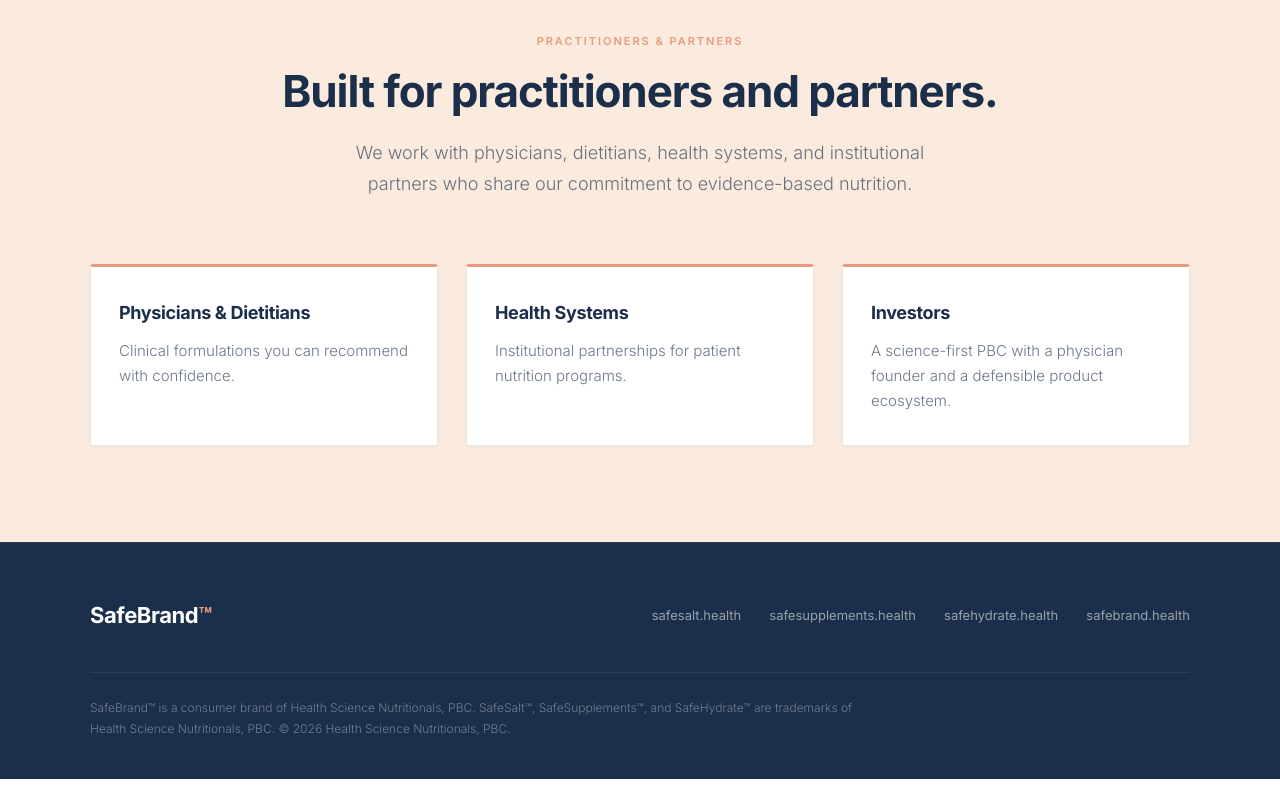
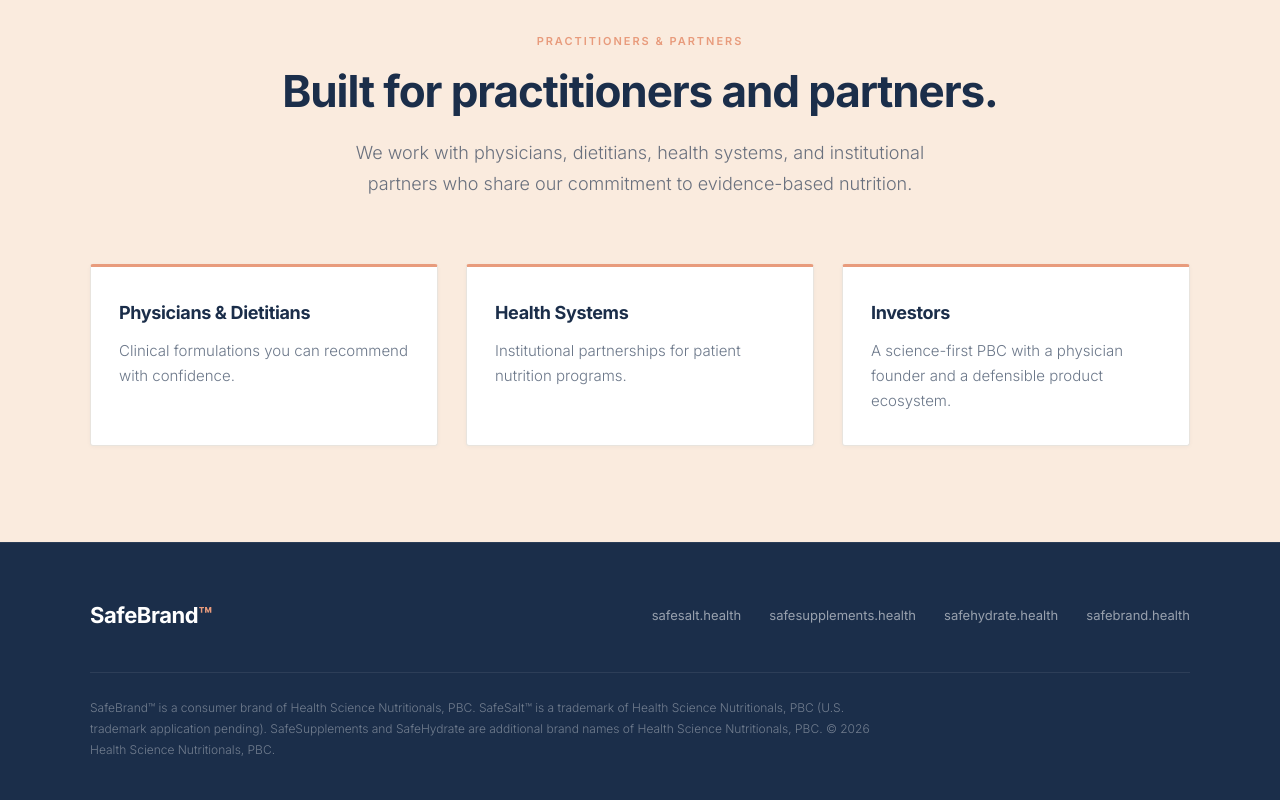
Before and after one commit to millsbuilds/safe-brand, a Next.js app: page / in a window 1280 px wide. Shown: the part 3578-4378 px from the top of the page. Before the commit the page ends 4357 px from the top, so only its background shows below. Built offline with nearby package versions, Linux system fonts and the light colour scheme.

Commit message:
Update footer trademark disclaimers: only SafeSalt has a USPTO filing
Distinguish SafeSalt™ (U.S. trademark application pending) from SafeBrand,
SafeSupplements, and SafeHydrate which are unregistered brand names.

Co-Authored-By: Claude Opus 4.6 (1M context) <noreply@anthropic.com>

```diff
--- a/app/HomeClient.tsx
+++ b/app/HomeClient.tsx
@@ -746,8 +746,8 @@ function Footer({ isHSN }: { isHSN: boolean }) {
         <div style={{ borderTop: "1px solid rgba(255,255,255,0.08)", paddingTop: 24 }}>
           <p style={{ fontSize: 12, fontWeight: 300, color: "rgba(255,255,255,0.38)", lineHeight: 1.75, maxWidth: 800 }}>
             {isHSN
-              ? "Health Science Nutritionals, PBC is a physician-founded public benefit corporation. SafeBrand™, SafeSalt™, SafeSupplements™, and SafeHydrate™ are trademarks of Health Science Nutritionals, PBC. © 2026 Health Science Nutritionals, PBC."
-              : "SafeBrand™ is a consumer brand of Health Science Nutritionals, PBC. SafeSalt™, SafeSupplements™, and SafeHydrate™ are trademarks of Health Science Nutritionals, PBC. © 2026 Health Science Nutritionals, PBC."}
+              ? "Health Science Nutritionals, PBC is a physician-founded public benefit corporation. SafeSalt™ is a trademark of Health Science Nutritionals, PBC (U.S. trademark application pending). SafeBrand, SafeSupplements, and SafeHydrate are additional brand names of Health Science Nutritionals, PBC. © 2026 Health Science Nutritionals, PBC."
+              : "SafeBrand™ is a consumer brand of Health Science Nutritionals, PBC. SafeSalt™ is a trademark of Health Science Nutritionals, PBC (U.S. trademark application pending). SafeSupplements and SafeHydrate are additional brand names of Health Science Nutritionals, PBC. © 2026 Health Science Nutritionals, PBC."}
           </p>
         </div>
       </div>
```
